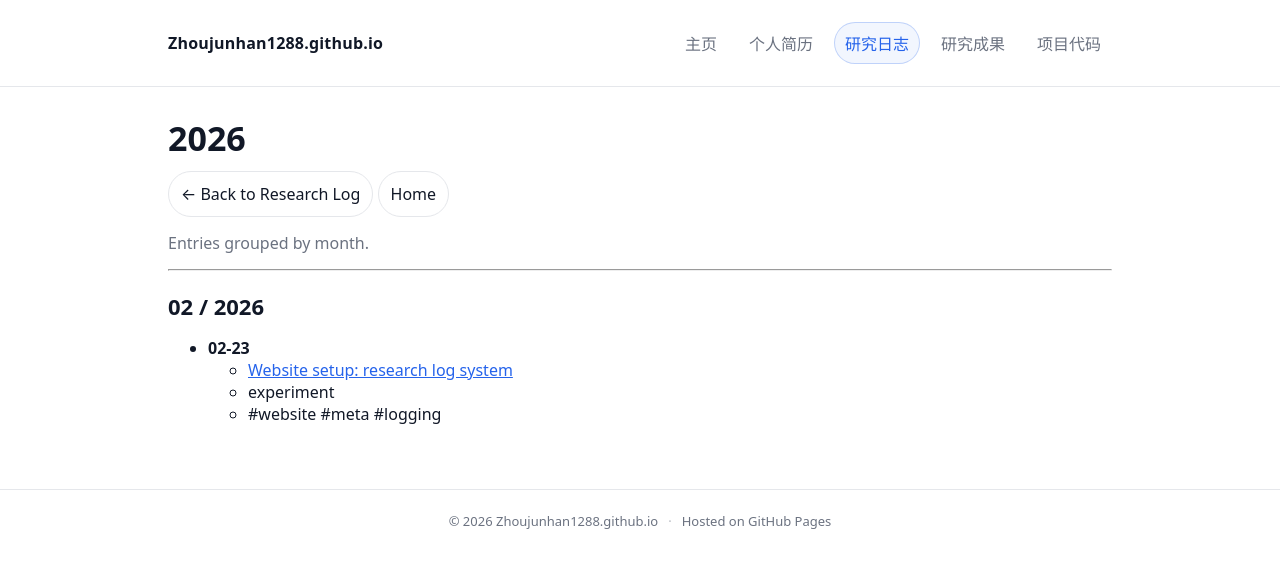
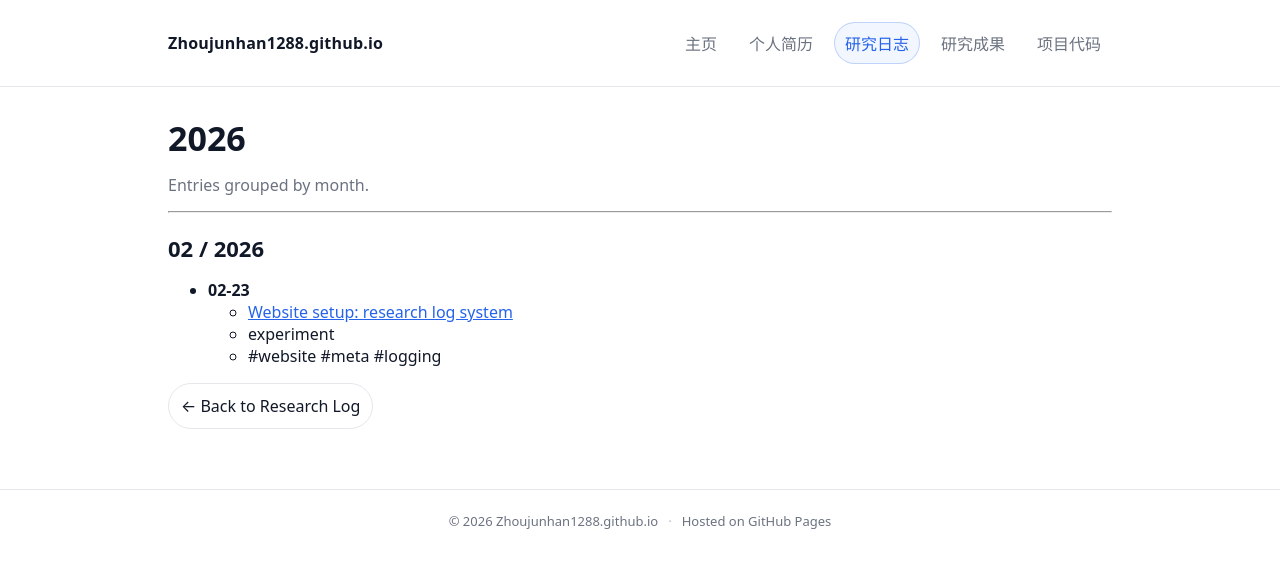
Before and after one commit to Zhoujunhan1288/Zhoujunhan1288.github.io, a Jekyll site: the page built from log/2026.md, in a window 1280 px wide. Shown: the top 568 px of the page. Built offline with Jekyll 4.4.1, drawn with Linux system fonts in a browser that asks for light colours.

Commit message:
Update 2026.md

```diff
--- a/log/2026.md
+++ b/log/2026.md
@@ -5,11 +5,6 @@ permalink: /log/2026/
 ---
 
 # 2026
-
-<p>
-  <a class="backbtn" href="{{ '/log/' | relative_url }}">← Back to Research Log</a>
-  <a class="backbtn" href="{{ '/' | relative_url }}">Home</a>
-</p>
 
 Entries grouped by month.
 
@@ -47,3 +42,7 @@ _No posts found for 2026 yet._
 {% endfor %}
 
 {% endif %}
+
+<p>
+  <a class="backbtn" href="{{ '/log/' | relative_url }}">← Back to Research Log</a>
+</p>
```
